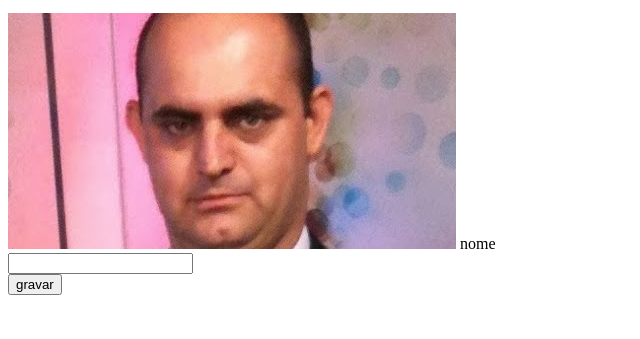
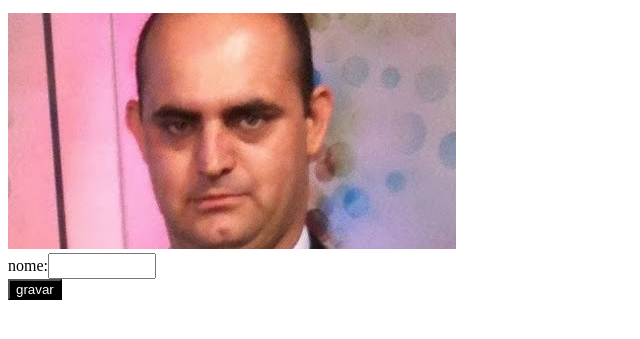
Before and after one commit to AndreLuizWandscheerFranco/atividadeGIT, a plain HTML site: page index.html in a window 1280 px wide. Shown: the part 101-440 px from the top of the page, without its empty margins (0-640 px from the left). Drawn offline with Linux system fonts and the light colour scheme.

Commit message:
minha parte do comit

```diff
--- /dev/null
+++ b/index.css
@@ -0,0 +1,8 @@
+form>input{
+width:  100px;
+height: 20px;
+}
+button{
+    color: white;
+    background-color: black;
+}
--- a/index.html
+++ b/index.html
@@ -6,6 +6,7 @@
     <meta charset="UTF-8">
     <meta name="viewport" content="width=device-width, initial-scale=1.0">
     <title>Ho oh</title>
+    <link rel="stylesheet" href="index.css">
 </head>
 <body>
     <h1> Victor Esemann</h1>
@@ -14,8 +15,8 @@
 
         <img src="./2012-01-18 12.58.10.jpg" alt="">
 
-        <label for="nome">nome</label>
-        <form><input type="text"></form>
+
+        <form><label for="nome">nome:</label><input type="text"></form>
         <button type="submit">gravar</button>
 
 </body>
```
